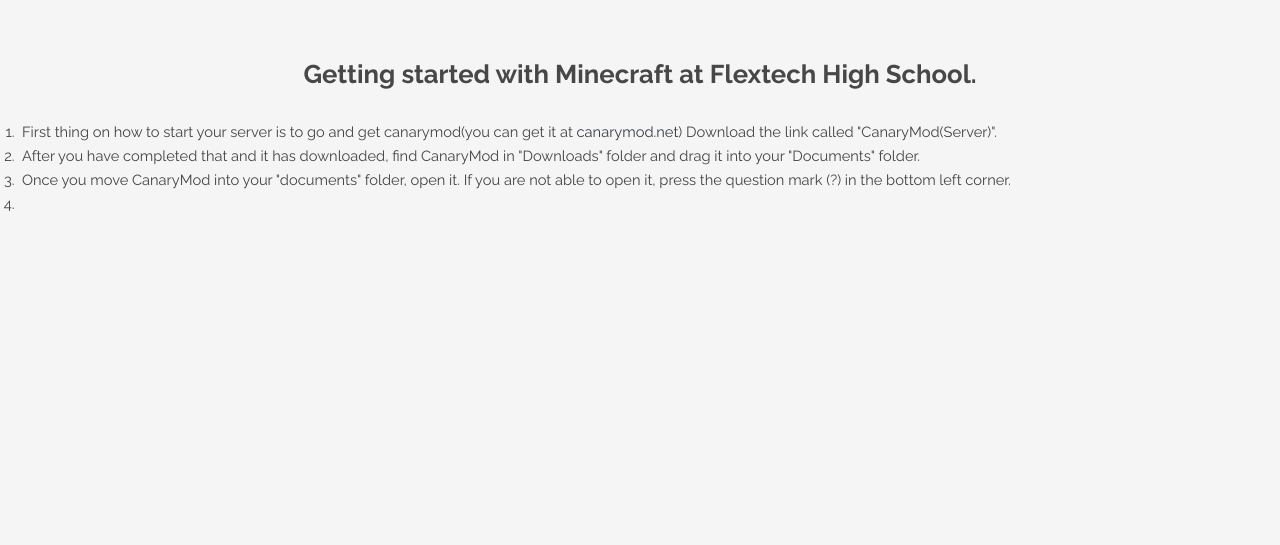
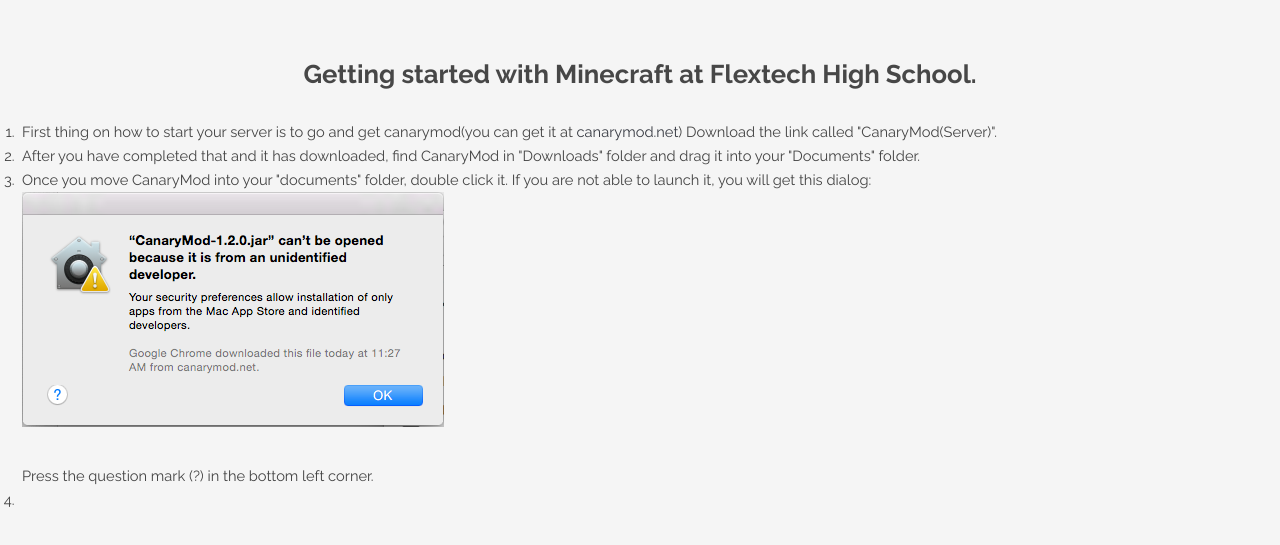
Before and after one commit to ijaaz/flextech-library-website, a plain HTML site: page minecraft-admin.html in a window 1280 px wide. Shown: the part 293-838 px from the top of the page. Before the commit the page ends 800 px from the top, so only its background shows below. Drawn offline with Linux system fonts and the light colour scheme.

Commit message:
added canary mod dialog

```diff
--- a/minecraft-admin.html
+++ b/minecraft-admin.html
@@ -56,7 +56,10 @@
         <ol>
             <li>First thing on how to start your server is to go and get canarymod(you can get it at <a href="http://canarymod.net/releases/canarymod-120">canarymod.net</a>) Download the link called "CanaryMod(Server)".</li>
             <li>After you have completed that and it has downloaded, find CanaryMod in "Downloads" folder and drag it into your "Documents" folder. </li>
-            <li>Once you move CanaryMod into your "documents" folder, open it. If you are not able to open it, press the question mark (?) in the bottom left corner. </li>
+            <li>Once you move CanaryMod into your "documents" folder, double click it. If you are not able to launch it, you will get this dialog:
+
+                <p><img src="images/canary-mod-cant-be-opened.png">
+                </p> Press the question mark (?) in the bottom left corner. </li>
             <li></li>
 
         </ol>
```
Also changed, not shown: images/canary-mod-cant-be-opened.png (added), images/help-opening-app.png (added).
